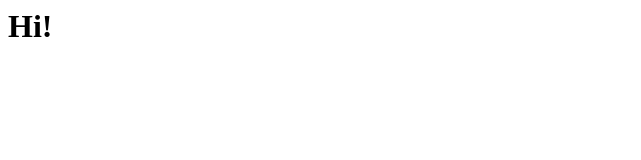
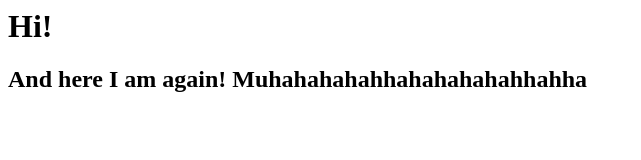
Before and after one commit to 2017010547/Html, a plain HTML site: page index.html in a window 1280 px wide. Shown: the whole page, without its empty margins (0-641 px from the left). Drawn offline with Linux system fonts and the light colour scheme.

Commit message:
2nd commit

```diff
--- a/index.html
+++ b/index.html
@@ -3,4 +3,5 @@
 </head>
 <body>
 	<h1>Hi!</h1>
+	<h2>And here I am again! Muhahahahahhahahahahahhahha</h2>
 </body>
```
